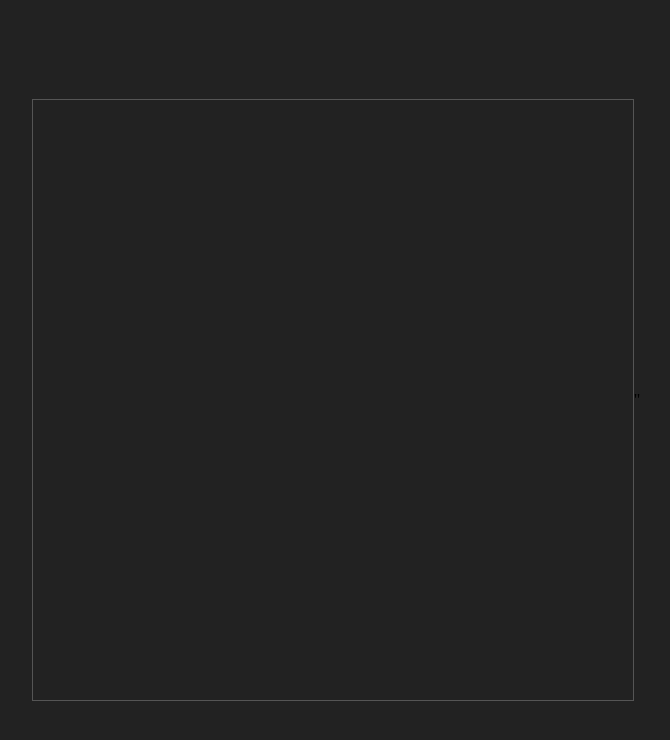
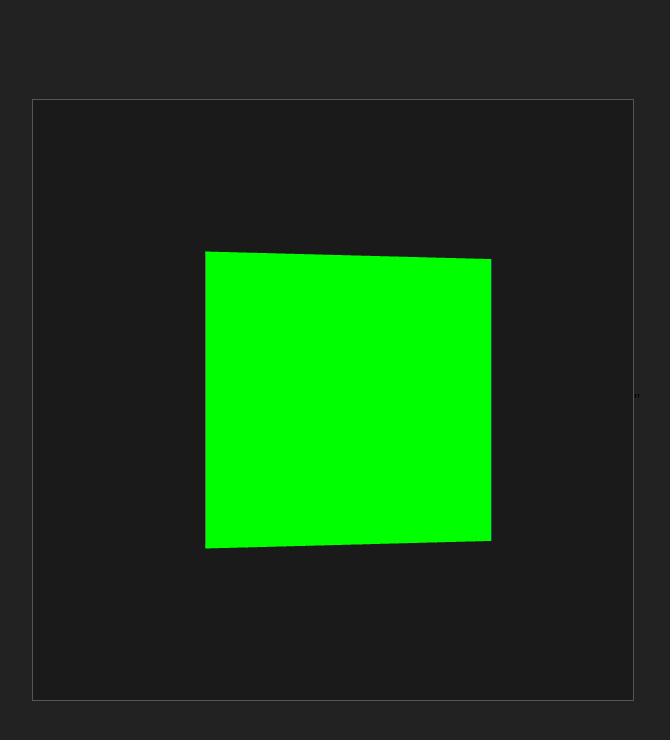
Before and after one commit to jbusch01/CSC405-Module4-CriticalThinking, a plain HTML site: page index.html in a window 1280 px wide. Shown: the whole page, without its empty margins (304-974 px from the left). Drawn offline with Linux system fonts and the light colour scheme.

Commit message:
Fixed typos and logic errors

```diff
--- a/index.html
+++ b/index.html
@@ -12,6 +12,6 @@
 </head>
 <body>
     <canvas id="glcanvas" width="600" height="600"></canvas>
-    <script src=""main.js"></script>"
+    <script src="main.js"></script>"
 </body>
 </html>
--- a/main.js
+++ b/main.js
@@ -26,7 +26,7 @@ void main(void) {
 
 // Fragment shader: receives color from vertex shader
 const fsSource = `
-precision medium float;
+precision mediump float;
 varying vec3 vColor;
 void main(void) {
     gl_FragColor = vec4(vColor, 1.0);
@@ -53,7 +53,7 @@ function createProgram(gl, vsSource, fsSource) {
     gl.attachShader(program, vs);
     gl.attachShader(program, fs);
     gl.linkProgram(program);
-    if (!gl.getProgramParamneter(program, gl.LINK_STATUS)) {
+    if (!gl.getProgramParameter(program, gl.LINK_STATUS)) {
         console.error("Program link error:", gl.getProgramInfoLog(program));
         return null;
     }
@@ -156,13 +156,13 @@ gl.bufferData(gl.ARRAY_BUFFER, colors, gl.STATIC_DRAW);
 
 // Index buffer
 const indexBuffer = gl.createBuffer();
-gl.bindBuffer(gl.ARRAY_BUFFER. colorBuffer);
-gl.bufferData(gl.ARRAY_BUFFER, indices, gl.STATIC_DRAW);
+gl.bindBuffer(gl.ELEMENT_ARRAY_BUFFER, indexBuffer);
+gl.bufferData(gl.ELEMENT_ARRAY_BUFFER, indices, gl.STATIC_DRAW);
 
 // ------- 6. Connect Buffers to Shader Attributes -------
 const aPosition = gl.getAttribLocation(program, "aPosition");
 gl.bindBuffer(gl.ARRAY_BUFFER, positionBuffer);
-gl.vertexAttributePointer(aPosition, 3, gl.FLOAT, false, 0, 0);
+gl.vertexAttribPointer(aPosition, 3, gl.FLOAT, false, 0, 0);
 gl.enableVertexAttribArray(aPosition);
 
 const aColor = gl.getAttribLocation(program, "aColor");
@@ -231,12 +231,12 @@ function makeTranslation(tx, ty, tz) {
     return out;
 }
 
-function makeRotation(rad) {
+function makeRotationY(rad) {
     const c = Math.cos(rad);
     const s = Math.sin(rad);
     const out = makeIdentity();
     out[0] = c;
-    out[2];
+    out[2] = s;
     out[8] = -s;
     out[10] = c;
     return out;
@@ -246,14 +246,14 @@ const uMVP = gl.getUniformLocation(program, "uMVP");
 
 // ------- 8. Render Loop -------
 gl.enable(gl.DEPTH_TEST); // so cube faces don't bleed through
-gl.clearColor(0.1, 0.1, 0.1, 0.1);
+gl.clearColor(0.1, 0.1, 0.1, 1.0);
 
 let angle = 0;
 function render() {
     // update angle
     angle += 0.01;
 
-    gl.viewport(0, 0, canvas.clientWidth, canvas.height);
+    gl.viewport(0, 0, canvas.width, canvas.height);
     gl.clear(gl.COLOR_BUFFER_BIT | gl.DEPTH_BUFFER_BIT);
 
     const aspect = canvas.width / canvas.height;
@@ -261,7 +261,7 @@ function render() {
 
     // view = translate backwards so we can see cube
     const view = makeTranslation(0, 0, -6);
-    const model = makeRotation(angle);
+    const model = makeRotationY(angle);
 
     // MVP = proj * view * model (order matters!)
     const pv = multiplyMatrix(proj, view);
```
